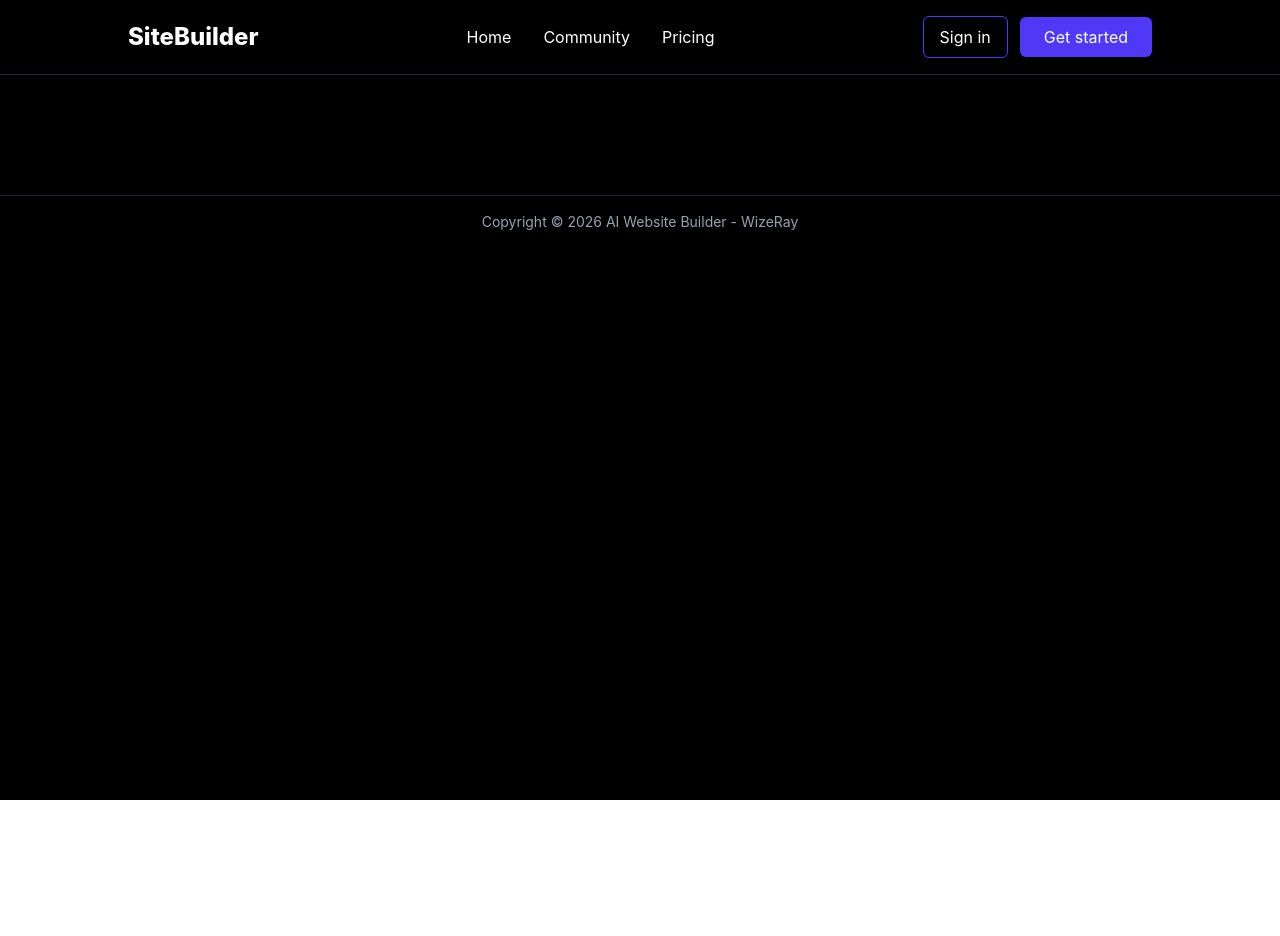
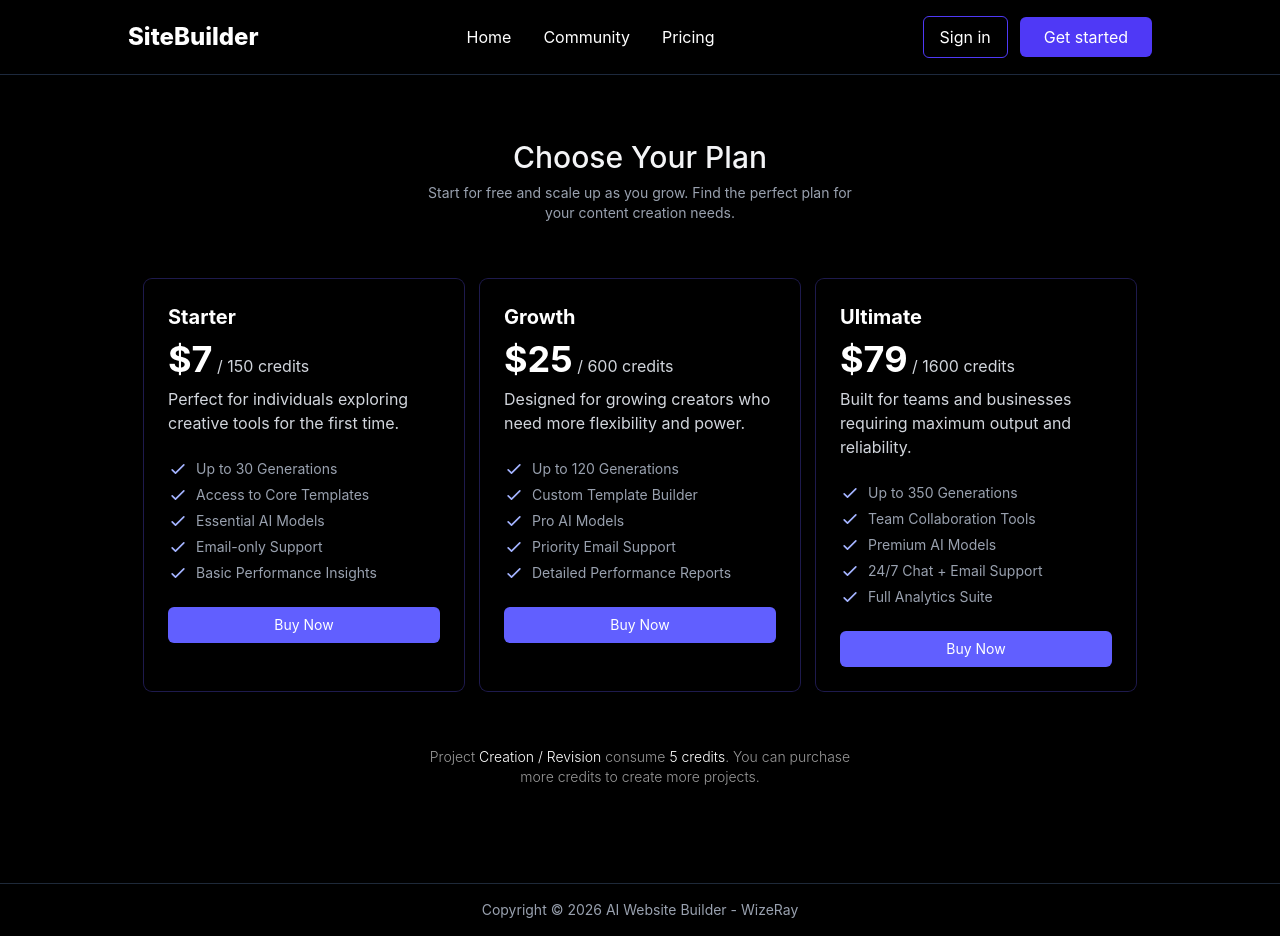
Before and after one commit to WizeRay/AI-Website-Generator, a React (Vite) app in the folder Client/: page /pricing in a window 1280 px wide. Before the commit the page ends 800 px from the top, so only its background shows below. Built offline with nearby package versions, Linux system fonts and the light colour scheme.

Commit message:
community page and Pricing page complete

```diff
--- a/Client/src/pages/Community.jsx
+++ b/Client/src/pages/Community.jsx
@@ -1,9 +1,127 @@
+import { useState,useEffect } from "react";
+import { Loader2Icon,PlusIcon,TrashIcon } from "lucide-react";
+import { useNavigate,Link } from "react-router";
+import Footer from "../components/Footer";
 
 function Community() {
+  const [loading,setLoading] = useState(true);
+  const [projects,setProjects] = useState([]);
+
+  const navigate = useNavigate();
+
+  const fetchProjects = async () => {
+    setProjects(
+      ...projects,[
+        {
+    id: "",
+    name: "",
+    initial_prompt: "",
+    current_code: "",
+    createdAt: "",
+    updatedAt: "",
+    userId: "",
+    user: null,
+    isPublished: false,
+    versionId: "",
+    conversation: [],
+    versions: [],
+    current_version_index: ""
+}
+      ]
+    )
+    //Simulate loading
+    setTimeout(()=>{
+      setLoading(false)
+    },2000)
+
+  }
+  const deleteProject = async (projectId)=>{
+
+  }
+
+  useEffect(()=>{
+    fetchProjects()
+  },[]);//as it should only run fetch once, else infinite loop will occur
+
   return (
-    <div>
-      Community page
-    </div>
+    <>
+      <div className ="px-4 md:px-16 lg:px-24 xl:px-32">
+        {loading ? (
+          <div className = 'flex items-center justify-center h-[80vh]'>
+            <Loader2Icon className="size-7 animate-spin text-indigo-200"/>
+          </div>
+        ): projects.length > 0 ? (
+          <div className = "py-10 min-h-[80vh]">
+            <div className ="flex items-center justify-between mb-12">
+              <h1 className="text-2xl font-medium text-white">
+                Community Projects
+                </h1>
+            </div>
+
+            <div className="flex flex-wrap gap-3.5">
+              {projects.map((project)=>(
+                 <Link
+                 key={project.id}
+                 to={`/view/${project.id}`}
+                 target='_blank'
+                 className=" w-72 max-sm:mx-auto cursor-pointer bg-gray-900/60 border border-gray-700 rounded-lg overflow-hidden  group hover:shadow-indigo-700/30 hover:border-indigo-800/80 transition-all duration-300">
+
+                  {/* Dekstop-like Mini Preview */}
+                  <div className = "relative w-full h-40 bg-gray-900 overflow-hidden border-b border-gray-800">
+                    {project.current_code?(
+                      <iframe
+                        srcDoc={project.current_code}
+                        className="absolute top-0 left-0 w-[1200px] h-[800px] origin-top-left pointer-event-none"
+                        sandbox="allow-scripts allow-same-origin"
+                        style={{transform:'scale(0.25)'}}/>
+                    )
+                  :(
+                    <div className="flex items-center justify-center h-full text-gray-500">
+                      <p>No Preview</p>
+                    </div>
+                  )}
+                  </div>
+                  {/*Content */}
+                  <div className="p-4 text-white bg-gradient-180 from-transparent group-hover:from-indigo-950 to-transparent transition-colors">
+                    <div className=" flex items-start justify-between">
+                      <h2
+                      className ="text-lg font-medium line-clamp-2">{project.name}</h2>
+                      <button
+                      className="px-2.5 py-0.5 mt-1 ml-2 text-xs bg-gray-800 border border-gray-700 rounded-full">Website
+                      </button>
+                    </div>
+                    <p className="text-gray-400 mt-1 text-sm line-clamp-2">{project.initial_prompt}</p>
+                    <div
+                    className="flwx justify-between items-centre mt-6">
+                      <span>{new Date(project.createdAt).toLocaleDateString()}</span>
+                      <div className="flex gap-3 text-white text-sm">
+                        <button onClick={()=> navigate(`/preview/${project.id}`)}
+                        className="px-3 py-1.5 bg-white/10 hover:bg-white/15 rounded-md transition-all transition-colors flex items-centre gap-2"
+                        >
+                          <span className="bg-gray-200 size-4.5 rounded-full text-black font-semibold flex items-centre justify-centre">{project.user?.name?.slice(0,1)}</span>
+                          {project.user?.name}
+                        </button>
+                      </div>
+                    </div>
+                  </div>
+
+                 </Link>
+              ))}
+            </div>
+          </div>
+        ):(
+          <div className="flex flex-col items-center justify-center h-[80vh]">
+            <h1 className="text-3xl font-semibold text-gray-300">
+              There are no projects yet!
+            </h1>
+            <button onClick={() => navigate('/')} className="text-white px-5 py-2 mt-5 rounded-md bg-indigo-500 hover:bg-indigo-600 active:scale-95 transition-all">
+              Create New
+            </button>
+          </div>
+        )}
+      </div>
+
+    </>
   )
 }
 
--- a/Client/src/pages/MyProjects.jsx
+++ b/Client/src/pages/MyProjects.jsx
@@ -1,7 +1,6 @@
 import { useState,useEffect } from "react";
 import { Loader2Icon,PlusIcon,TrashIcon } from "lucide-react";
 import { useNavigate } from "react-router";
-import Footer from "../components/Footer";
 
 function MyProjects() {
   const [loading,setLoading] = useState(true);
@@ -63,7 +62,7 @@ function MyProjects() {
 
             <div className="flex flex-wrap gap-3.5">
               {projects.map((project)=>(
-                 <div onClick={()=>navigate(`/projects/:${project.id}`)} key={project.id} className="relative group w-72 max-sm:mx-auto cursor-pointer bg-gray-900/60 border border-gray-700 rounded-lg overflow-hidden shadow-md group hover:shadow-indigo-700/30 hover:border-indigo-800/80 transition-all duration-300">
+                 <div onClick={()=>navigate(`/projects/${project.id}`)} key={project.id} className="relative group w-72 max-sm:mx-auto cursor-pointer bg-gray-900/60 border border-gray-700 rounded-lg overflow-hidden shadow-md group hover:shadow-indigo-700/30 hover:border-indigo-800/80 transition-all duration-300">
                   {/* Dekstop-like Mini Preview */}
                   <div className = "relative w-full h-40 bg-gray-900 overflow-hidden border-b border-gray-800">
                     {project.current_code?(
@@ -91,8 +90,8 @@ function MyProjects() {
                     className="flwx justify-between items-centre mt-6">
                       <span>{new Date(project.createdAt).toLocaleDateString()}</span>
                       <div className="flex gap-3 text-white text-sm">
-                        <button onClick={()=> navigate(`/preview/:${project.id}`)} className="px-3 py-1.5 bg-white/10 hover:bg-white/15 rounded-md transition-all">Preview</button>
-                        <button onClick={()=> navigate(`/projects/:${project.id}`)} className="px-3 py-1.5 bg-white/10 hover:bg-white/15 rounded-md transition-colors">Open</button>
+                        <button onClick={()=> navigate(`/preview/${project.id}`)} className="px-3 py-1.5 bg-white/10 hover:bg-white/15 rounded-md transition-all">Preview</button>
+                        <button onClick={()=> navigate(`/projects/${project.id}`)} className="px-3 py-1.5 bg-white/10 hover:bg-white/15 rounded-md transition-colors">Open</button>
                       </div>
                     </div>
                   </div>
--- a/Client/src/pages/Pricing.jsx
+++ b/Client/src/pages/Pricing.jsx
@@ -1,9 +1,99 @@
+
 
 function Pricing() {
+
+  const plans = [
+    {
+        id: 'starter',
+        name: 'Starter',
+        price: '$7',
+        credits: 150,
+        description: 'Perfect for individuals exploring creative tools for the first time.',
+        features: [
+            'Up to 30 Generations',
+            'Access to Core Templates',
+            'Essential AI Models',
+            'Email-only Support',
+            'Basic Performance Insights'
+        ],
+    },
+    {
+        id: 'growth',
+        name: 'Growth',
+        price: '$25',
+        credits: 600,
+        description: 'Designed for growing creators who need more flexibility and power.',
+        features: [
+            'Up to 120 Generations',
+            'Custom Template Builder',
+            'Pro AI Models',
+            'Priority Email Support',
+            'Detailed Performance Reports'
+        ],
+    },
+    {
+        id: 'ultimate',
+        name: 'Ultimate',
+        price: '$79',
+        credits: 1600,
+        description: 'Built for teams and businesses requiring maximum output and reliability.',
+        features: [
+            'Up to 350 Generations',
+            'Team Collaboration Tools',
+            'Premium AI Models',
+            '24/7 Chat + Email Support',
+            'Full Analytics Suite'
+            ],
+        }
+    ];
+
+    const handlePurchase = async (planId) => {
+
+    }
+
   return (
-    <div>
-      Pricing page
-    </div>
+    <>
+      <div className="w-ful max-w-%xl mx-auto z-20 max-md:px-4 min-h-[80vh]">
+        <div className="text-center mt-16">
+          <h2 className="text-gray-100 text-3xl font-medium">Choose Your Plan</h2>
+          <p className="text-gray-400 text-sm max-w-md mx-auto mt-2">Start for free and scale up as you grow. Find the perfect plan for your content creation needs.</p>
+        </div>
+
+        <div className='w-full max-w-5xl mx-auto z-20 max-md:px-4'>
+                <div className='pt-14 py-4 px-4 '>
+                    <div className='grid grid-cols-1 md:grid-cols-3 flex-wrap gap-4'>
+                        {plans.map((plan, idx) => (
+                            <div key={idx} className="p-6 bg-black/20 ring ring-indigo-950 mx-auto w-full max-w-sm rounded-lg text-white shadow-lg hover:ring-indigo-500 transition-all duration-400">
+                                <h3 className="text-xl font-bold">{plan.name}</h3>
+                                <div className="my-2">
+                                    <span className="text-4xl font-bold">{plan.price}</span>
+                                    <span className="text-gray-300"> / {plan.credits} credits</span>
+                                </div>
+
+                                <p className="text-gray-300 mb-6">{plan.description}</p>
+
+                                <ul className="space-y-1.5 mb-6 text-sm">
+                                    {plan.features.map((feature, i) => (
+                                        <li key={i} className="flex items-center">
+                                            <svg className="h-5 w-5 text-indigo-300 mr-2" xmlns="http://www.w3.org/2000/svg" fill="none" viewBox="0 0 24 24"
+                                                stroke="currentColor">
+                                                <path strokeLinecap="round" strokeLinejoin="round" strokeWidth="2" d="M5 13l4 4L19 7" />
+                                            </svg>
+                                            <span className="text-gray-400">{feature}</span>
+                                        </li>
+                                    ))}
+                                </ul>
+                                <button onClick={() => handlePurchase(plan.id)} className="w-full py-2 px-4 bg-indigo-500 hover:bg-indigo-600 active:scale-95 text-sm rounded-md transition-all">
+                                    Buy Now
+                                </button>
+                            </div>
+                        ))}
+                    </div>
+                </div>
+            </div>
+                        <p className="mx-auto text-center text-sm max-w-md mt-10 text-white/60 font-light">Project <span className="text-white">Creation / Revision</span> consume <span className="text-white">5 credits</span>. You can purchase more credits to create more projects.</p>
+      </div>
+    </>
   )
 }
 
```
